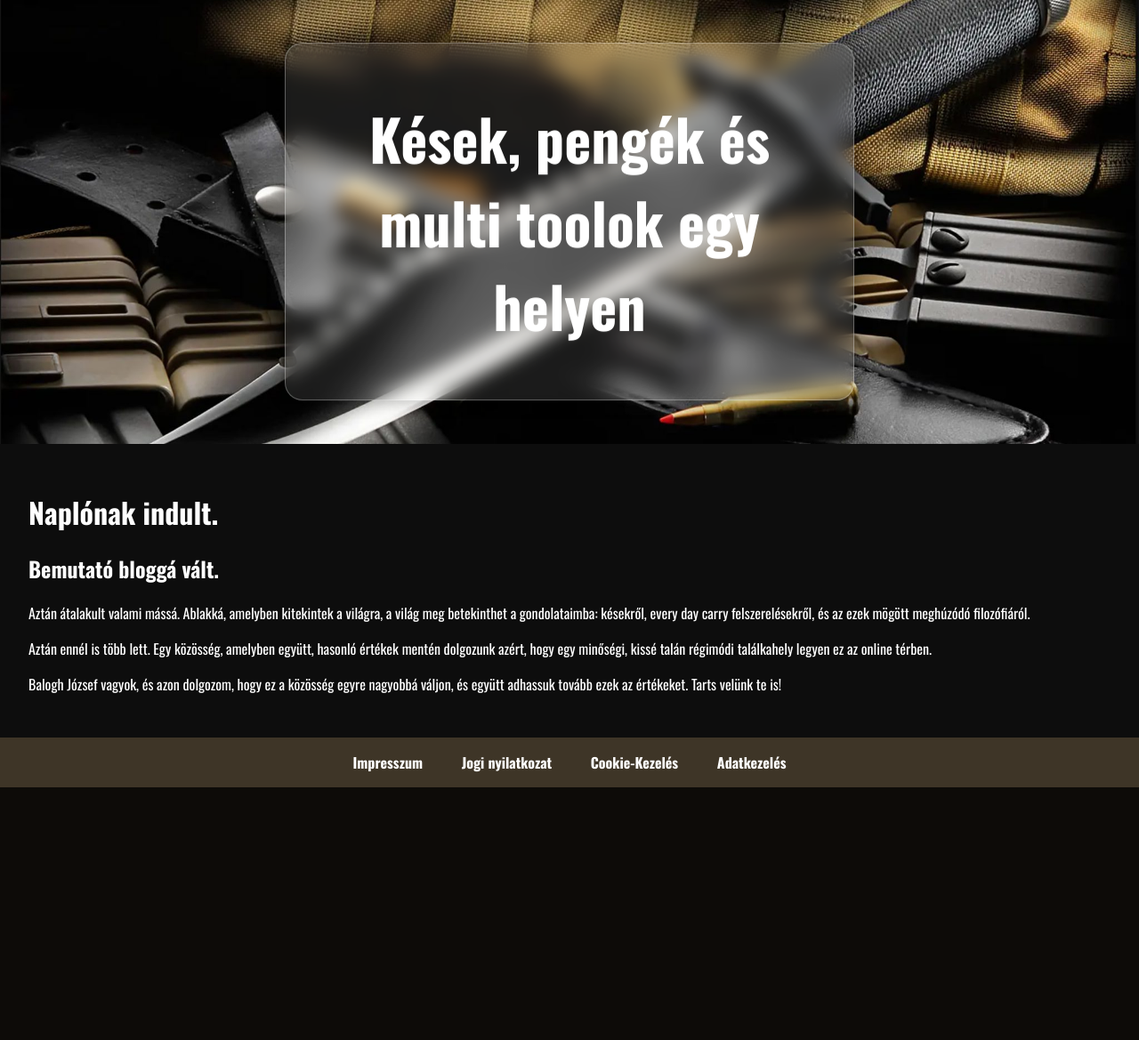
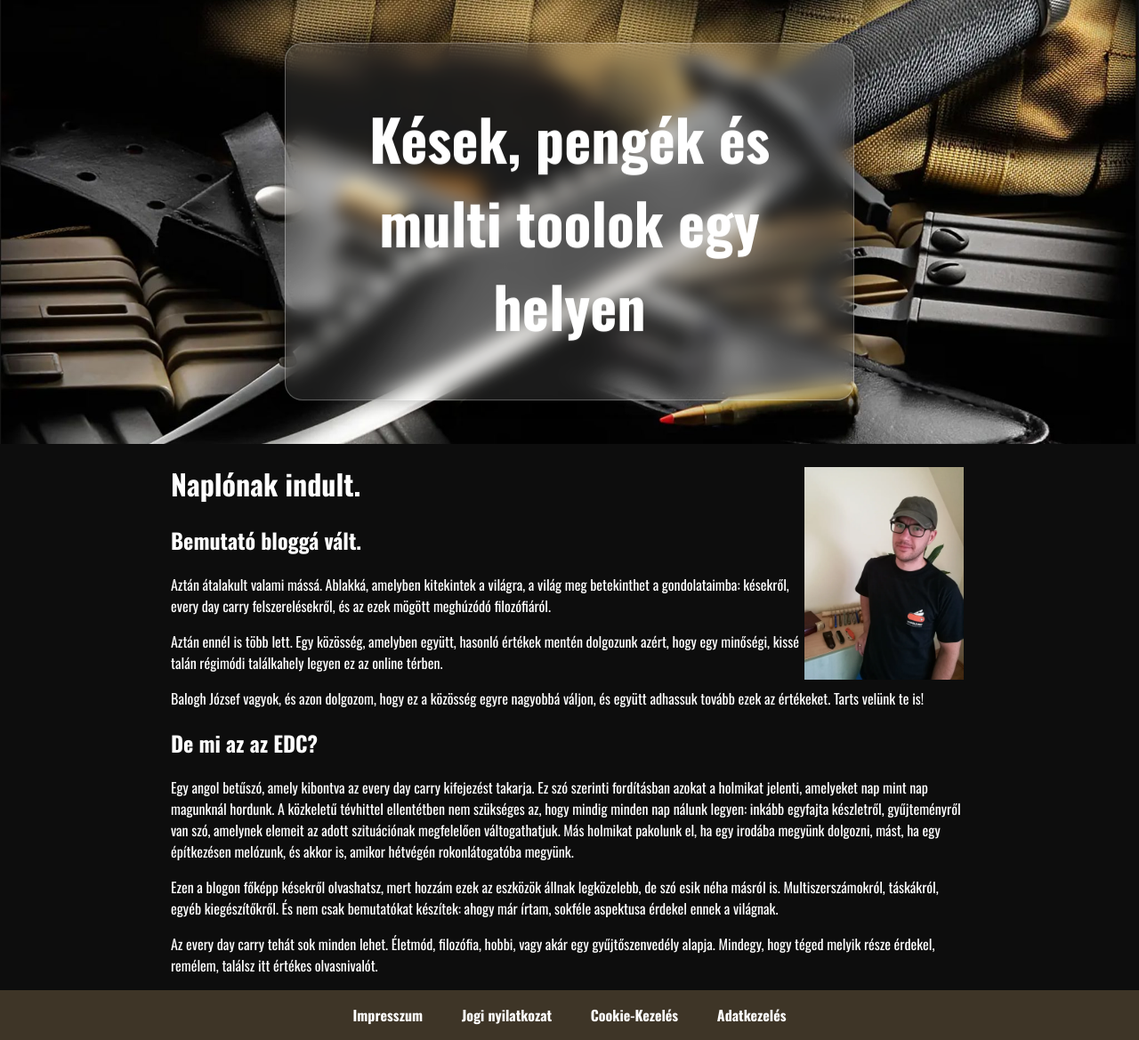
Before and after one commit to Juhaszb2022/web_prog_gyak_beadando, a PHP site: page / in a window 1280 px wide. Shown: the part 95-1264 px from the top of the page at 89% size. Before the commit the page ends 980 px from the top, so only its background shows below. Run offline with PHP 8.4, Linux system fonts and the light colour scheme.

Commit message:
HTML befejezése és a blog alpajai

```diff
--- a/index.html
+++ b/index.html
@@ -23,7 +23,7 @@
                 <div class="dropdown-content">
                     <a href="login.html">Bejelnkezés</a>
                     <a href="register.html">Regisztráció</a>
-                    <a href="#">Kijelenkezés</a>
+                    <button id="kijelenkezes" name="kijelenkezes">Kijelenkezes</button>
                 </div>
             </div>
         </nav>
@@ -36,7 +36,9 @@
         </div>
     </div>
 
+    <div class="content">
     <main>
+        <img src="IMG_20180614_163340_1.jpg.webp" alt="Vaszilij">
         <h1>Naplónak indult.</h1>
         <h2>Bemutató bloggá vált.</h2>
         <p>Aztán átalakult valami mássá. Ablakká, amelyben kitekintek a világra, a világ meg betekinthet a
@@ -47,8 +49,14 @@
 
         <p>Balogh József vagyok, és azon dolgozom, hogy ez a közösség egyre nagyobbá váljon, és együtt adhassuk tovább
             ezek az értékeket. Tarts velünk te is!</p>
+        <h2>De mi az az EDC?</h2>
+        <p>Egy angol betűszó, amely kibontva az every day carry kifejezést takarja. Ez szó szerinti fordításban azokat a holmikat jelenti, amelyeket nap mint nap magunknál hordunk. A közkeletű tévhittel ellentétben nem szükséges az, hogy mindig minden nap nálunk legyen: inkább egyfajta készletről, gyűjteményről van szó, amelynek elemeit az adott szituációnak megfelelően váltogathatjuk. Más holmikat pakolunk el, ha egy irodába megyünk dolgozni, mást, ha egy építkezésen melózunk, és akkor is, amikor hétvégén rokonlátogatóba megyünk.</p>
+
+        <p>Ezen a blogon főképp késekről olvashatsz, mert hozzám ezek az eszközök állnak legközelebb, de szó esik néha másról is. Multiszerszámokról, táskákról, egyéb kiegészítőkről. És nem csak bemutatókat készítek: ahogy már írtam, sokféle aspektusa érdekel ennek a világnak.</p>
+
+        <p>Az every day carry tehát sok minden lehet. Életmód, filozófia, hobbi, vagy akár egy gyűjtőszenvedély alapja. Mindegy, hogy téged melyik része érdekel, remélem, találsz itt értékes olvasnivalót.</p>
     </main>
-
+    </div>
     <footer>
         <a href="">Impresszum</a>
         <a href=""> Jogi nyilatkozat</a>
--- a/shop.html
+++ b/shop.html
@@ -23,7 +23,7 @@
                 <div class="dropdown-content">
                     <a href="login.html">Bejelnkezés</a>
                     <a href="register.html">Regisztráció</a>
-                    <a href="#">Kijelenkezés</a>
+                    <button id="kijelenkezes" name="kijelenkezes">kijelenkezes</button>
                 </div>
             </div>
         </nav>
--- a/stlye.css
+++ b/stlye.css
@@ -2,11 +2,10 @@ body,
 html {
     margin: 0;
     padding: 0;
-    font-family: sans-serif;
     scroll-behavior: smooth;
     color: white;
     font-family: 'Oswald', sans-serif;
-
+    background-color: #0D0D0D;
 }
 
 header {
@@ -58,13 +57,6 @@ a {
     -webkit-backdrop-filter: blur(10px);
 
 }
-
-
-main {
-    padding: 2rem;
-    background-color: #0D0D0D;
-}
-
 section {
     margin-bottom: 3rem;
 }
@@ -112,7 +104,7 @@ h1,h2 {
     display: block;
 }
 .dropbtn {
-    background-color: #3E3527;;
+    background-color: #3E3527;
     padding: 16px;
     font-size: 16px;
     border: none;
@@ -162,3 +154,31 @@ section button{
     object-fit: contain;  /* Az arányok megtartása */
     border-radius: 8px;
 }
+#kijelenkezes{
+    background-color: #3E3527;
+    border-radius: 0;
+    border:  0px;
+    color: white;
+    font-family: 'Oswald', sans-serif;
+    padding: 16px;
+    font-size: 16px;
+    border: none;
+    cursor: pointer;
+    font-weight: bold;
+}
+.content{
+    text-align: center;
+    max-width: 100%;
+
+}
+main{
+    margin-left: 15%;
+    margin-right: 15%;
+    text-align: left;
+}
+.content img{
+    float: right;
+    max-width: 20%;
+    max-height: 20%;
+    padding: 5px;
+}
```
Also changed, not shown: IMG_20180614_163340_1.jpg.webp (added), blog/include/auth.php (added), blog/include/db.php (added), blog/index.php (added), blog/post.php (added).
